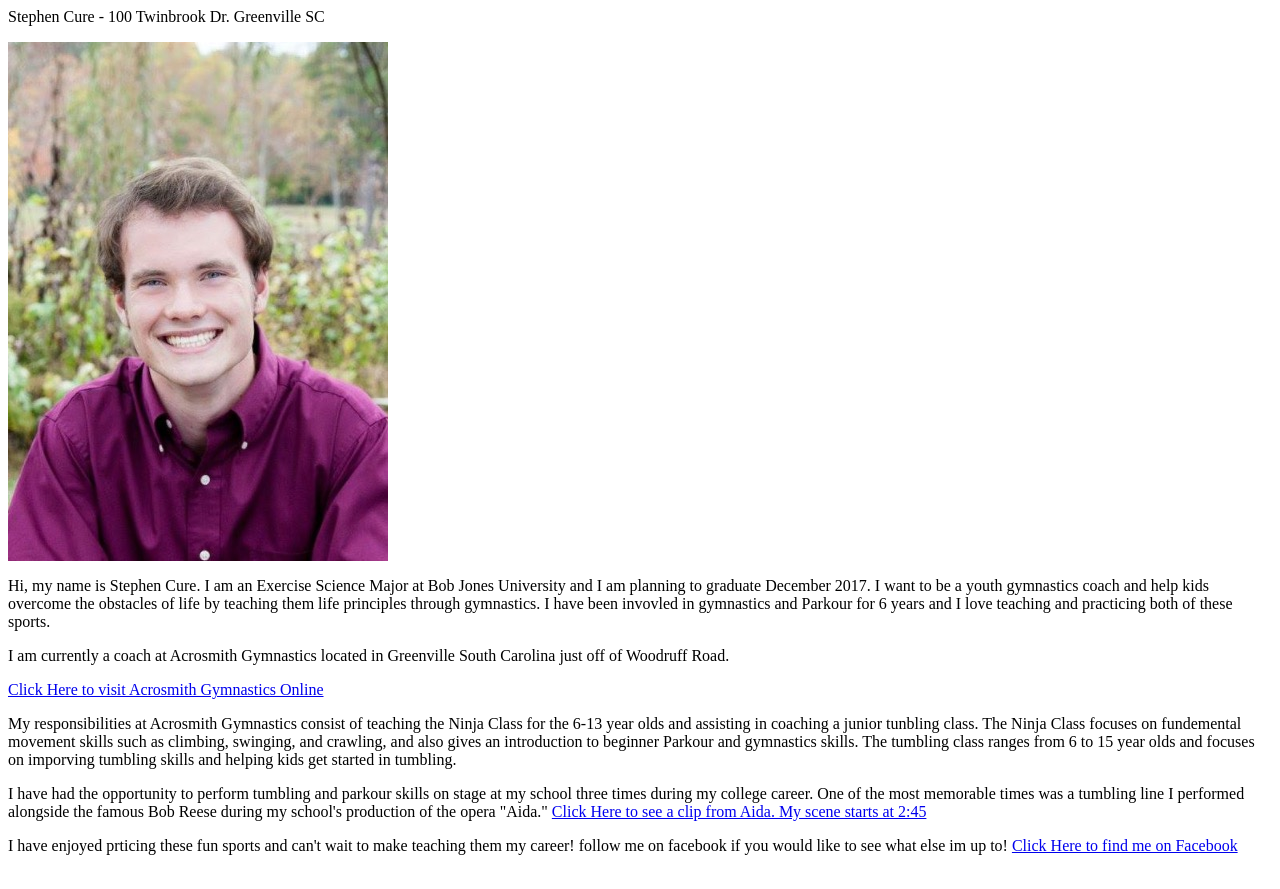
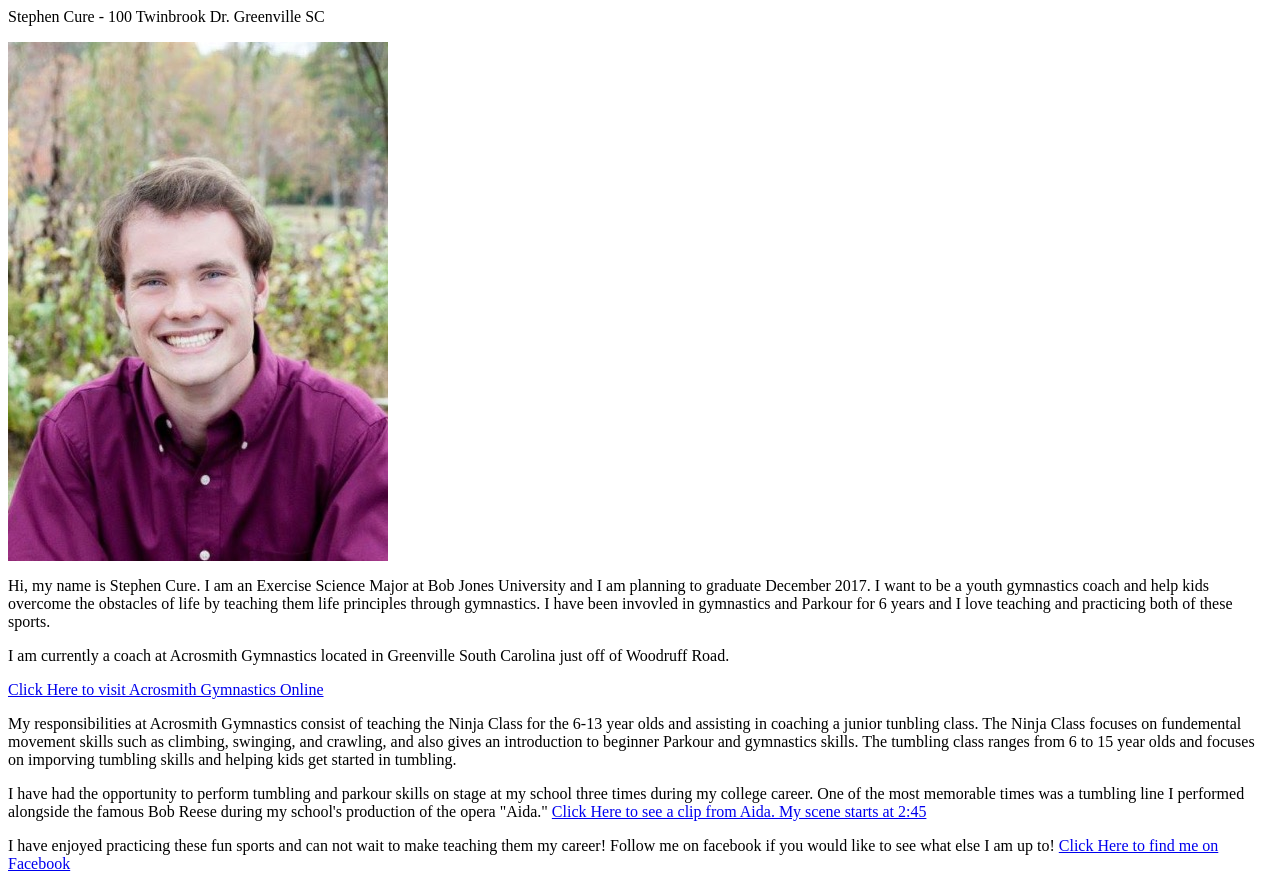
Before and after one commit to steveyboy1/steveyboy1.github.io, a plain HTML site: page index.html in a window 1280 px wide. Drawn offline with Linux system fonts and the light colour scheme.

Commit message:
Update index.html

```diff
--- a/index.html
+++ b/index.html
@@ -20,9 +20,10 @@ focuses on imporving tumbling skills and helping kids get started in tumbling. <
 <p>I have had the opportunity to perform tumbling and parkour skills on stage at my school three
 times during my college career. One of the most memorable times was a tumbling line I performed
 alongside the famous Bob Reese during my school's production of the opera "Aida."
-<a href="https://www.youtube.com/watch?v=qkWlCy4YVZ4">Click Here to see a clip from Aida. My scene starts at 2:45 </a> </p>
-<p>I have enjoyed prticing these fun sports and can't wait to make teaching them my career!
-follow me on facebook if you would like to see what else im up to!
+<a href="https://www.youtube.com/watch?v=qkWlCy4YVZ4"
+>Click Here to see a clip from Aida. My scene starts at 2:45 </a> </p>
+<p>I have enjoyed practicing these fun sports and can not wait to make teaching them my career!
+Follow me on facebook if you would like to see what else I am up to!
 <a href="https://www.facebook.com/?stype=lo&jlou=AfeNRhYuffj8dbvGnPby
 LDzbN5chnNzxKdYB_W76EvY_onizEsudXLOoXyQXf6VwvKl4yQ2KEg4y5IRvXfxighTv2
 qwGZ86uzMi62ibiWcLVag&smuh=96&lh=Ac-jyyn0OWuUT2Xp"> Click Here to find me on Facebook</a> </p>
```
